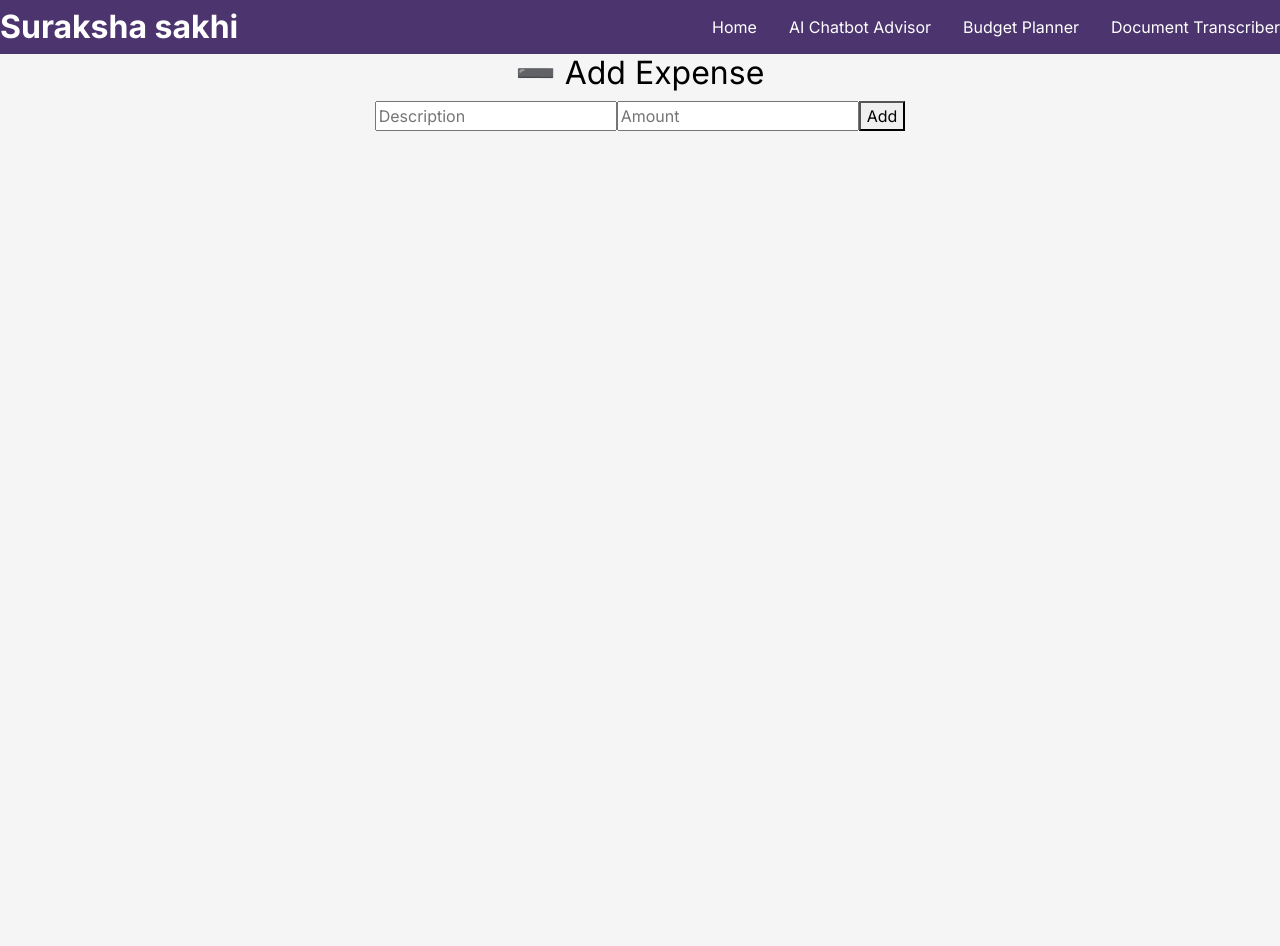
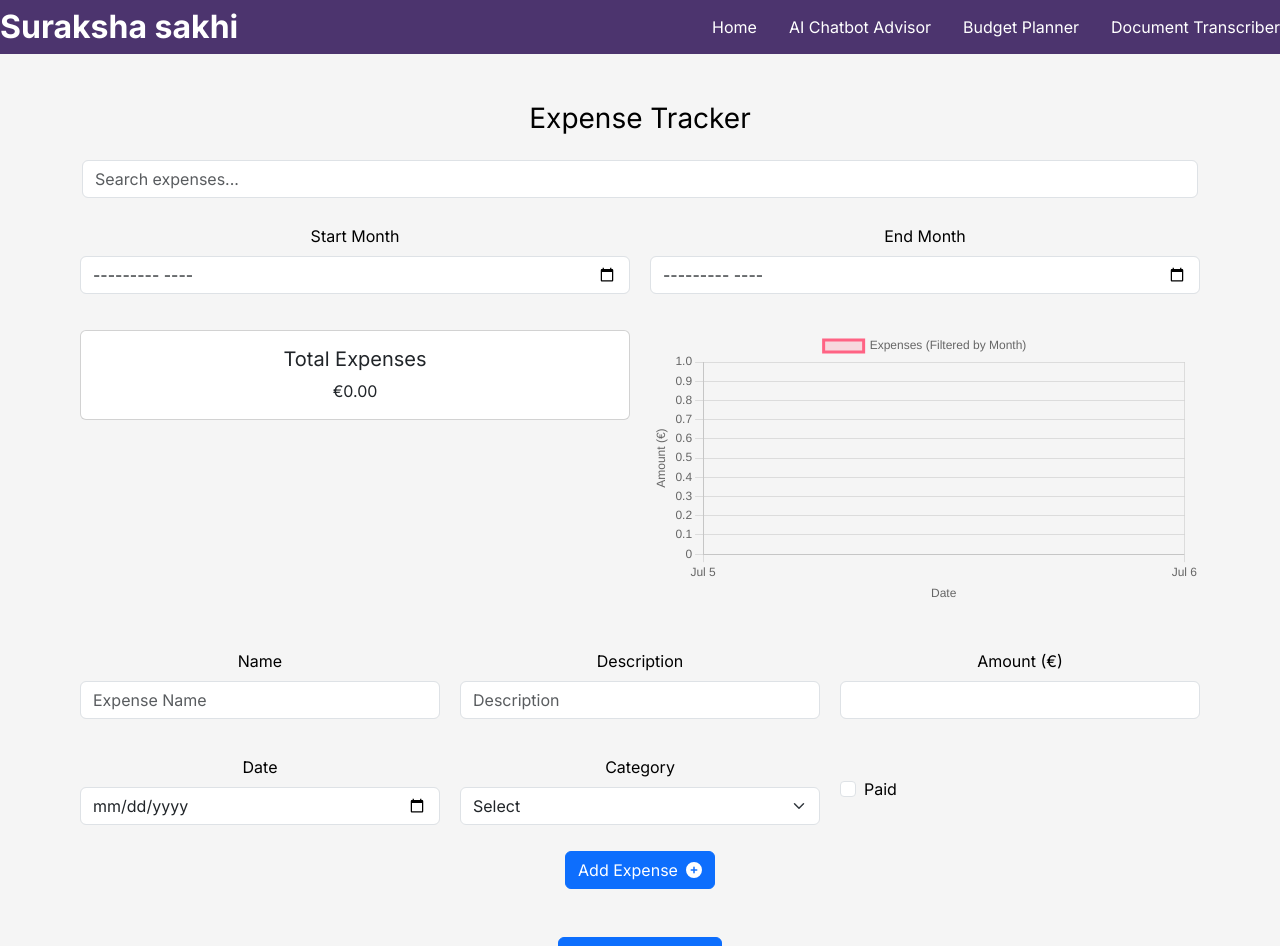
Before and after one commit to omakshra/Suraksha-sakhi, a React (Create React App) app: page /budgetplanner/expenses in a window 1280 px wide. Shown: the top 946 px of the page. Before the commit the page ends 800 px from the top, so only its background shows below. Built offline with nearby package versions, Linux system fonts and the light colour scheme.

Commit message:
expense modified

```diff
--- a/src/features/budgetplanner/components/expenses.jsx
+++ b/src/features/budgetplanner/components/expenses.jsx
@@ -1,31 +1,351 @@
-import React, { useState } from "react";
 
-const Expenses = ({ expenses, setExpenses }) => {
-  const [desc, setDesc] = useState("");
+import React, { useState, useEffect, useMemo } from "react";
+import {
+  Button,
+  Form,
+  ListGroup,
+  Container,
+  Row,
+  Col,
+  Card,
+  InputGroup,
+  FormControl,
+} from "react-bootstrap";
+import * as XLSX from "xlsx";
+import { Line } from "react-chartjs-2";
+import { Chart as ChartJS } from "chart.js/auto";
+import "chartjs-adapter-date-fns";
+import { FontAwesomeIcon } from "@fortawesome/react-fontawesome";
+import {
+  faFileExcel,
+  faArrowCircleLeft,
+  faArrowCircleRight,
+  faPlusCircle,
+  faPenToSquare,
+  faTrashCan,
+} from "@fortawesome/free-solid-svg-icons";
+import { motion } from "framer-motion";
+
+function Expenses() {
+  const [expenses, setExpenses] = useState(() => {
+    const savedExpenses = localStorage.getItem("expenses");
+    return savedExpenses ? JSON.parse(savedExpenses) : [];
+  });
+  const [name, setName] = useState("");
   const [amount, setAmount] = useState("");
+  const [date, setDate] = useState("");
+  const [description, setDescription] = useState("");
+  const [isPaid, setIsPaid] = useState(false);
+  const [editing, setEditing] = useState(false);
+  const [currentExpense, setCurrentExpense] = useState(null);
+  const [category, setCategory] = useState("");
+  const [currentPage, setCurrentPage] = useState(1);
+  const [expensesPerPage] = useState(5);
+  const [searchQuery, setSearchQuery] = useState("");
+  const [startMonth, setStartMonth] = useState("");
+  const [endMonth, setEndMonth] = useState("");
 
-  const handleAdd = () => {
-    if (desc && amount) {
-      setExpenses([...expenses, { desc, amount }]);
-      setDesc("");
-      setAmount("");
+  const categories = ["Utility", "Rent", "Groceries", "Entertainment", "Other"];
+
+  useEffect(() => {
+    localStorage.setItem("expenses", JSON.stringify(expenses));
+  }, [expenses]);
+
+  const exportToExcel = () => {
+    const ws = XLSX.utils.json_to_sheet(expenses);
+    const wb = XLSX.utils.book_new();
+    XLSX.utils.book_append_sheet(wb, ws, "Expenses");
+    XLSX.writeFile(wb, "Expenses.xlsx");
+  };
+
+  const handleEdit = (expense) => {
+    setEditing(true);
+    setCurrentExpense(expense);
+    setName(expense.name);
+    setAmount(expense.amount);
+    setDate(expense.date);
+    setDescription(expense.description);
+    setIsPaid(expense.status === "PAID");
+    setCategory(expense.category || "");
+  };
+
+  const handleSubmit = (e) => {
+    e.preventDefault();
+    if (!name || !amount || !date || !description || !category) {
+      alert("All fields are required, including the category.");
+      return;
+    }
+
+    const isConfirmed = window.confirm(
+      editing ? "Update this expense?" : "Add this expense?"
+    );
+    if (!isConfirmed) return;
+
+    const expenseData = {
+      id: editing ? currentExpense.id : Date.now(),
+      name,
+      amount,
+      date,
+      description,
+      status: isPaid ? "PAID" : "DUE",
+      category,
+    };
+
+    if (editing) {
+      setExpenses(expenses.map((exp) =>
+        exp.id === currentExpense.id ? expenseData : exp
+      ));
+    } else {
+      setExpenses([...expenses, expenseData]);
+    }
+
+    resetForm();
+  };
+
+  const resetForm = () => {
+    setName("");
+    setAmount("");
+    setDate("");
+    setDescription("");
+    setIsPaid(false);
+    setEditing(false);
+    setCurrentExpense(null);
+    setCategory("");
+  };
+
+  const handleRemove = (id) => {
+    if (window.confirm("Remove this expense?")) {
+      setExpenses(expenses.filter((exp) => exp.id !== id));
     }
   };
 
+  const totalExpense = expenses.reduce(
+    (total, exp) => total + parseFloat(exp.amount),
+    0
+  );
+
+  const filteredMonthlyExpenses = useMemo(() => {
+    if (!startMonth || !endMonth) return expenses;
+    return expenses.filter((exp) => {
+      const expMonth = exp.date.slice(0, 7);
+      return expMonth >= startMonth && expMonth <= endMonth;
+    });
+  }, [expenses, startMonth, endMonth]);
+
+  const filteredExpenses = searchQuery
+    ? expenses.filter((exp) =>
+        [exp.name, exp.description, exp.category || ""]
+          .some(val => val.toLowerCase().includes(searchQuery.toLowerCase()))
+      )
+    : expenses;
+
+  const indexOfLastExpense = currentPage * expensesPerPage;
+  const indexOfFirstExpense = indexOfLastExpense - expensesPerPage;
+  const currentExpenses = filteredExpenses.slice(indexOfFirstExpense, indexOfLastExpense);
+
+  const paginate = (num) => setCurrentPage(num);
+  const handlePreviousPage = () => setCurrentPage((p) => (p > 1 ? p - 1 : p));
+  const handleNextPage = () =>
+    setCurrentPage((p) =>
+      p * expensesPerPage < filteredExpenses.length ? p + 1 : p
+    );
+
+  const chartData = {
+    labels: filteredMonthlyExpenses.map((e) => e.date),
+    datasets: [
+      {
+        label: "Expenses (Filtered by Month)",
+        data: filteredMonthlyExpenses.map((e) => e.amount),
+        borderColor: "rgba(255, 99, 132, 1)",
+        backgroundColor: "rgba(255, 99, 132, 0.2)",
+        tension: 0.3,
+      },
+    ],
+  };
+
+  const chartOptions = {
+    responsive: true,
+    scales: {
+      x: {
+        type: "time",
+        time: { unit: "day" },
+        title: { display: true, text: "Date" },
+      },
+      y: {
+        title: { display: true, text: "Amount (€)" },
+      },
+    },
+  };
+
   return (
-    <div>
-      <h2>➖ Add Expense</h2>
-      <input value={desc} onChange={(e) => setDesc(e.target.value)} placeholder="Description" />
-      <input value={amount} onChange={(e) => setAmount(e.target.value)} placeholder="Amount" type="number" />
-      <button onClick={handleAdd}>Add</button>
+    <Container className="mt-5">
+      <h3 className="mb-4">Expense Tracker</h3>
 
-      <ul>
-        {expenses.map((e, idx) => (
-          <li key={idx}>{e.desc} - ₹{e.amount}</li>
+      <InputGroup className="mb-3">
+        <FormControl
+          placeholder="Search expenses..."
+          onChange={(e) => setSearchQuery(e.target.value)}
+        />
+      </InputGroup>
+
+      <Row>
+        <Col md={6}>
+          <Form.Group className="mb-3">
+            <Form.Label>Start Month</Form.Label>
+            <Form.Control
+              type="month"
+              value={startMonth}
+              onChange={(e) => setStartMonth(e.target.value)}
+            />
+          </Form.Group>
+        </Col>
+        <Col md={6}>
+          <Form.Group className="mb-3">
+            <Form.Label>End Month</Form.Label>
+            <Form.Control
+              type="month"
+              value={endMonth}
+              onChange={(e) => setEndMonth(e.target.value)}
+            />
+          </Form.Group>
+        </Col>
+      </Row>
+
+      <Row>
+        <Col md={6}>
+          <motion.div
+            initial={{ opacity: 0, y: 20 }}
+            animate={{ opacity: 1, y: 0 }}
+            transition={{ duration: 0.5, delay: 0.3 }}
+          >
+            <Card>
+              <Card.Body>
+                <Card.Title>Total Expenses</Card.Title>
+                <Card.Text>€{totalExpense.toFixed(2)}</Card.Text>
+              </Card.Body>
+            </Card>
+          </motion.div>
+        </Col>
+        <Col md={6}>
+          <div className="chart-container">
+            <Line data={chartData} options={chartOptions} />
+          </div>
+        </Col>
+      </Row>
+
+      <Form onSubmit={handleSubmit} className="mt-4">
+        <Row className="mb-3">
+          <Col md={4}>
+            <Form.Group>
+              <Form.Label>Name</Form.Label>
+              <Form.Control
+                value={name}
+                onChange={(e) => setName(e.target.value)}
+                placeholder="Expense Name"
+              />
+            </Form.Group>
+          </Col>
+          <Col md={4}>
+            <Form.Group>
+              <Form.Label>Description</Form.Label>
+              <Form.Control
+                value={description}
+                onChange={(e) => setDescription(e.target.value)}
+                placeholder="Description"
+              />
+            </Form.Group>
+          </Col>
+          <Col md={4}>
+            <Form.Group>
+              <Form.Label>Amount (€)</Form.Label>
+              <Form.Control
+                type="number"
+                value={amount}
+                onChange={(e) => setAmount(e.target.value)}
+              />
+            </Form.Group>
+          </Col>
+        </Row>
+
+        <Row className="mb-3">
+          <Col md={4}>
+            <Form.Group>
+              <Form.Label>Date</Form.Label>
+              <Form.Control
+                type="date"
+                value={date}
+                onChange={(e) => setDate(e.target.value)}
+              />
+            </Form.Group>
+          </Col>
+          <Col md={4}>
+            <Form.Group>
+              <Form.Label>Category</Form.Label>
+              <Form.Select
+                value={category}
+                onChange={(e) => setCategory(e.target.value)}
+              >
+                <option value="">Select</option>
+                {categories.map((cat, i) => (
+                  <option key={i} value={cat}>
+                    {cat}
+                  </option>
+                ))}
+              </Form.Select>
+            </Form.Group>
+          </Col>
+          <Col md={4} className="d-flex align-items-center">
+            <Form.Check
+              type="checkbox"
+              label="Paid"
+              checked={isPaid}
+              onChange={(e) => setIsPaid(e.target.checked)}
+            />
+          </Col>
+        </Row>
+
+        <Button type="submit" className="mb-3">
+          {editing ? "Update Expense" : "Add Expense"}
+          <FontAwesomeIcon icon={faPlusCircle} className="ms-2" />
+        </Button>
+      </Form>
+
+      <ListGroup className="mt-3">
+        {currentExpenses.map((exp) => (
+          <ListGroup.Item key={exp.id}>
+            <div>
+              <strong>{exp.name}</strong> — €{exp.amount} on {exp.date}<br />
+              {exp.description} | {exp.category} | {exp.status}
+            </div>
+            <div className="mt-2">
+              <Button size="sm" className="me-2" onClick={() => handleEdit(exp)}>
+                <FontAwesomeIcon icon={faPenToSquare} /> Edit
+              </Button>
+              <Button size="sm" variant="danger" onClick={() => handleRemove(exp.id)}>
+                <FontAwesomeIcon icon={faTrashCan} /> Remove
+              </Button>
+            </div>
+          </ListGroup.Item>
         ))}
-      </ul>
-    </div>
+      </ListGroup>
+
+      <Button onClick={exportToExcel} className="mt-3">
+        <FontAwesomeIcon icon={faFileExcel} className="me-2" /> Export to Excel
+      </Button>
+
+      <div className="d-flex justify-content-between mt-3">
+        <Button onClick={handlePreviousPage} disabled={currentPage === 1}>
+          <FontAwesomeIcon icon={faArrowCircleLeft} />
+        </Button>
+        <Button
+          onClick={handleNextPage}
+          disabled={currentPage * expensesPerPage >= filteredExpenses.length}
+        >
+          <FontAwesomeIcon icon={faArrowCircleRight} />
+        </Button>
+      </div>
+    </Container>
   );
-};
+}
 
 export default Expenses;
```
